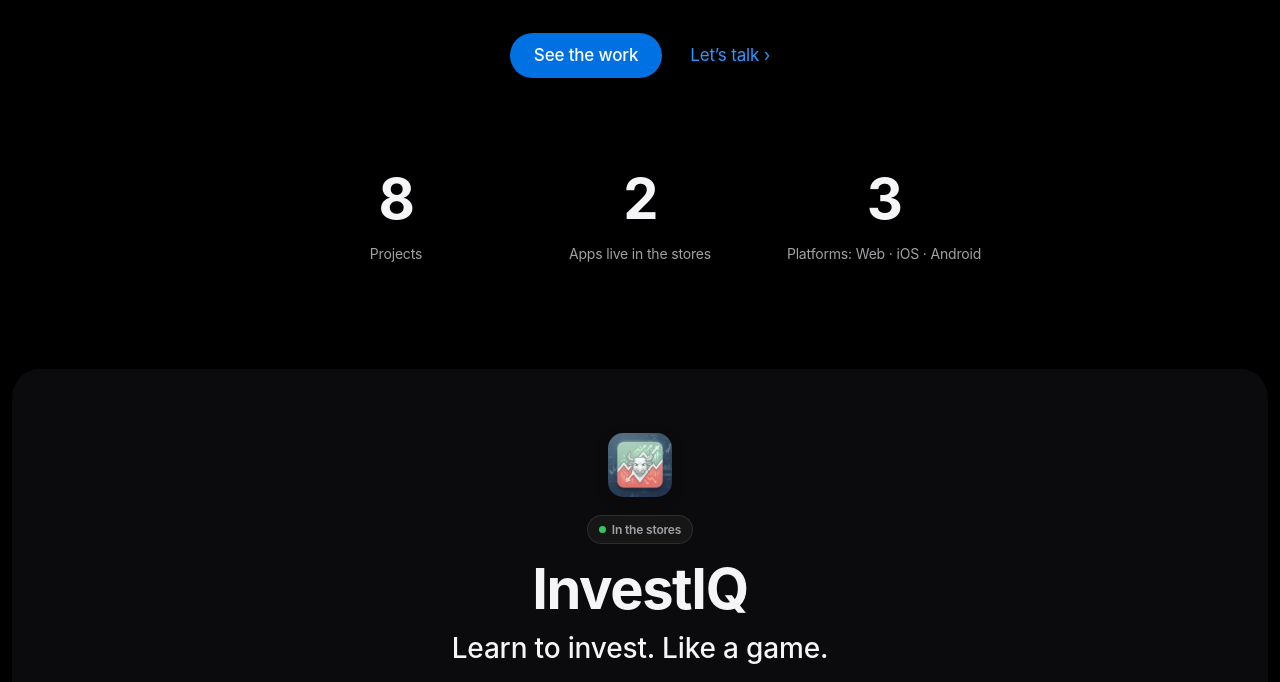
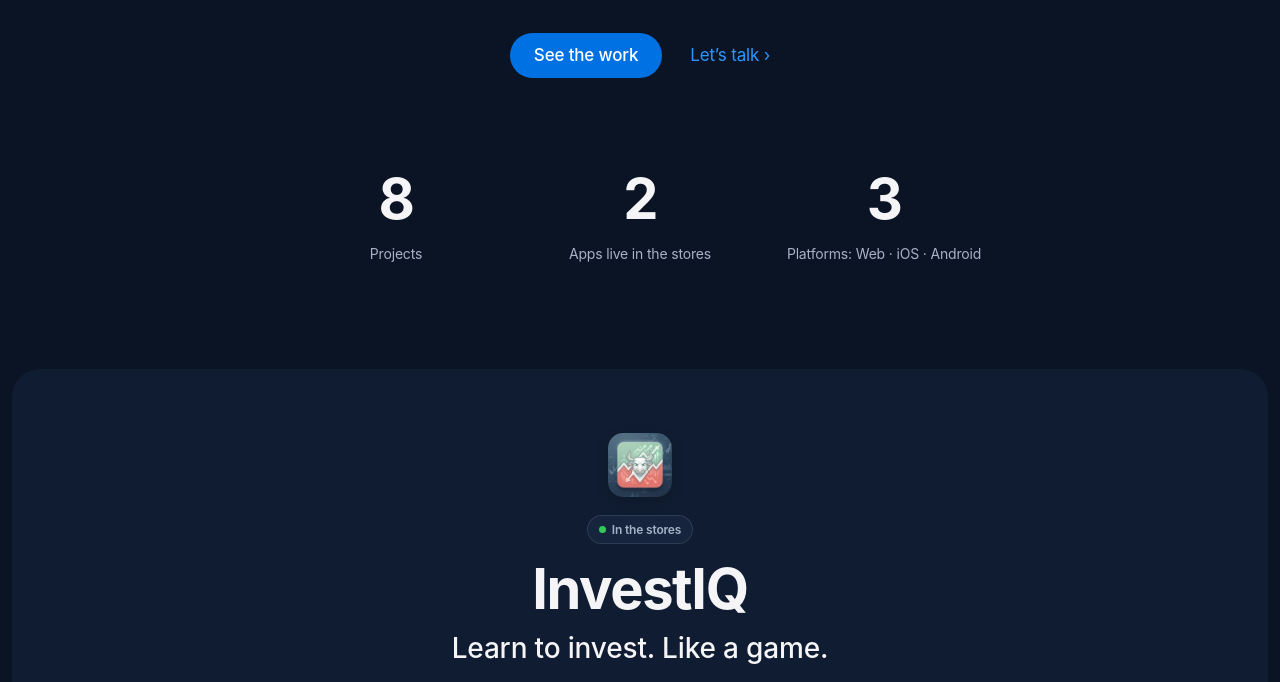
Before and after one commit to idorl1203-zaid/portfolio, a plain HTML site: page index.html in a window 1280 px wide. Shown: the part 509-1191 px from the top of the page. Drawn offline with Linux system fonts and the dark colour scheme.

Commit message:
Dark theme: deep navy background instead of pure black
Co-Authored-By: Claude Opus 5.5 <noreply@anthropic.com>

```diff
--- a/index.html
+++ b/index.html
@@ -6,7 +6,7 @@
 <title>Ido Rafael — Portfolio</title>
 <meta name="description" content="Products, apps and AI agents built by Ido Rafael — InvestIQ, Co-Drive, StockAI, Claude Trader and more.">
 <meta name="theme-color" content="#fbfbfd" media="(prefers-color-scheme: light)">
-<meta name="theme-color" content="#000000" media="(prefers-color-scheme: dark)">
+<meta name="theme-color" content="#0b1424" media="(prefers-color-scheme: dark)">
 <meta property="og:title" content="Ido Rafael — Portfolio">
 <meta property="og:description" content="Products, apps and AI agents — from idea to the App Store.">
 <meta property="og:image" content="assets/img/stock-1.webp">
--- a/styles.css
+++ b/styles.css
@@ -5,7 +5,7 @@
   --card: #ffffff;
   --text: #1d1d1f;
   --text-2: #6e6e73;
-  --text-3: #86868b;
+  --text-3: #8794ab;
   --line: rgba(0, 0, 0, .08);
   --link: #0066cc;
   --btn: #0071e3;
@@ -20,17 +20,17 @@
 }
 @media (prefers-color-scheme: dark) {
   :root {
-    --bg: #000000;
-    --bg-alt: #0b0b0d;
-    --card: #161617;
+    --bg: #0b1424;
+    --bg-alt: #101c31;
+    --card: #16243d;
     --text: #f5f5f7;
-    --text-2: #a1a1a6;
-    --text-3: #86868b;
+    --text-2: #a7b2c6;
+    --text-3: #8794ab;
     --line: rgba(255, 255, 255, .10);
     --link: #2997ff;
     --btn: #0071e3;
     --btn-hover: #0a84ff;
-    --nav-bg: rgba(22, 22, 23, .72);
+    --nav-bg: rgba(11, 20, 36, .72);
     --shadow: 0 0 0 1px rgba(255,255,255,.06);
     --shadow-hover: 0 0 0 1px rgba(255,255,255,.14), 0 24px 60px rgba(0,0,0,.6);
     --grad: linear-gradient(90deg, #2997ff 0%, #a78bfa 50%, #f472b6 100%);
```
